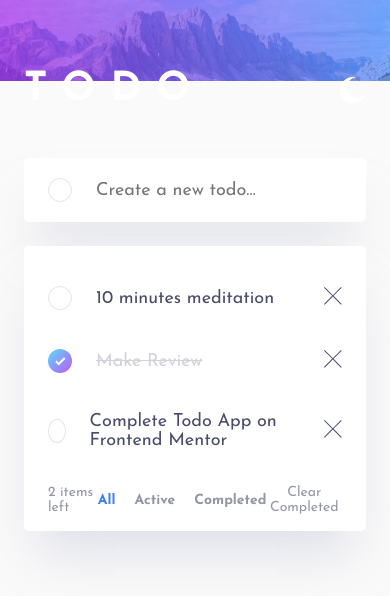
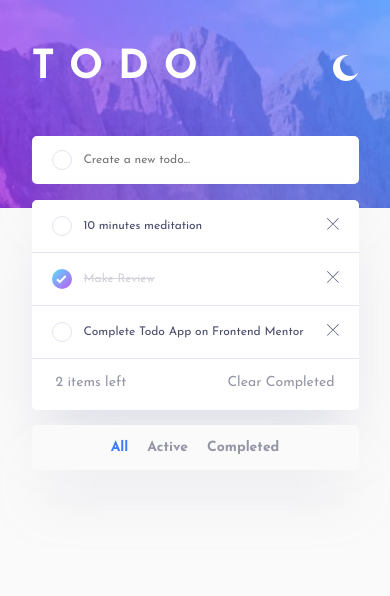
Before and after one commit to Anemoiaa/todo-app, a React (Create React App) app: page / in a window 390 px wide. Shown: the top 596 px of the page. Built offline with nearby package versions, Linux system fonts and the light colour scheme.

Commit message:
add responsive

```diff
--- a/src/App.js
+++ b/src/App.js
@@ -73,12 +73,20 @@ const Wrapper = styled.div`
     background-image: url(${props => props.theme.bgImg});
     background-repeat: no-repeat;
     background-size: contain;
+
+    @media (max-width: 480px) {
+        background-image: url(${props => props.theme.bgImgMb});
+    }
 `;
 
 const Container = styled.div`
     width: 100%;
     max-width: 540px;
     margin: 0 auto;
+
+    @media (max-width: 480px) {
+        max-width: 327px;
+    }
 `;
 
 export default App;
--- a/src/components/Header.jsx
+++ b/src/components/Header.jsx
@@ -32,6 +32,10 @@ const Head = styled.header`
     img {
        cursor: pointer;
     }
+
+    @media (max-width: 480px) {
+        padding-top: 48px;
+    }
 `;
 
 export default Header;
--- a/src/components/Todo.jsx
+++ b/src/components/Todo.jsx
@@ -21,6 +21,8 @@ const Container = styled.div`
     padding: 20px 24px 19px 24px;
     background-color: ${props => props.theme.todoBg};
     cursor: pointer;
+    border-bottom: 1px solid ${props => props.theme.border};
+
 
     &:hover > button:last-child {
         display: block;
@@ -35,7 +37,14 @@ const Container = styled.div`
         }
     }
 
-    @media (max-width: 768px) {
+    @media (max-width: 480px) {
+        padding: 16px 20px 16px 20px;
+
+        span {
+            margin-left: 12px;
+            font-size: 12px;
+        }
+
         &:hover > button:last-child {
         }
     }
--- a/src/components/TodoFilter.jsx
+++ b/src/components/TodoFilter.jsx
@@ -27,6 +27,7 @@ function TodoFilter({filterQuery, setFilterQuery, itemsLeft, clearCompleted,  ..
 }
 
 const Container = styled.div`
+    position: relative;
     display: flex;
     justify-content: space-between;
     align-items: center;
@@ -39,6 +40,17 @@ const List = styled.div`
     display: flex;
     justify-content: center;
     gap: 19px;
+
+    @media (max-width: 480px) {
+        position: absolute;
+        top: 66px;
+        right: 0;
+        left: 0;
+        padding: 15px 0px 15px 0px;
+        background-color: ${props => props.theme.bg};
+        border-radius: 5px;
+        box-shadow: ${props => props.theme.shadow };
+    }
 `;
 
 const ClearButton = styled.button`
--- a/src/components/TodoForm.jsx
+++ b/src/components/TodoForm.jsx
@@ -51,6 +51,16 @@ const Form = styled.form`
     input[type=text]:placeholder {
         color: ${props => props.theme.placeholder};
     }
+
+    @media (max-width: 480px) {
+        padding: 14px 20px 14px 20px;
+        font-size: 12px;
+        line-height: 1;
+
+        input[type=text] {
+            margin-left: 12px;
+        }
+    }
 `;
 
 export default TodoForm;
--- a/src/components/TodoList.jsx
+++ b/src/components/TodoList.jsx
@@ -22,8 +22,19 @@ function TodoList({ todos, ...props }) {
 
 const ListContiner = styled.div`
     max-height: 40vh;
-    overflow-y: auto;`
-;
+    overflow-y: auto;
+
+    div:first-child {
+        padding: 0px 24px 19px 24px;
+    }
+
+    @media (max-width: 480px) {
+        div:first-child {
+            padding: 0px 20px 16px 20px;
+        }
+    }
+
+`;
 
 const Container = styled.div`
     margin-top: 24px;
@@ -32,14 +43,10 @@ const Container = styled.div`
     box-shadow: ${props => props.theme.shadow };
     border-radius: 5px;
 
-    form div {
-        border-bottom: 1px solid ${props => props.theme.border};
+    @media (max-width: 480px) {
+        margin-top: 16px;
+        padding: 16px 0px 20px 0px;
     }
-
-    form div:first-child {
-        padding: 0px 24px 19px 24px;
-    }
-
 `;
 
 export default TodoList;
--- a/src/components/UI/Button/DeleteButton.jsx
+++ b/src/components/UI/Button/DeleteButton.jsx
@@ -19,7 +19,7 @@ const Button = styled.button`
     background none;
     cursor: pointer;
 
-    @media (max-width: 768px) {
+    @media (max-width: 480px) {
         display: block;
     }
 `;
@@ -27,6 +27,11 @@ const Button = styled.button`
 const Svg = styled.svg`
     width: 18px;
     height: 18px;
+
+    @media (max-width: 480px) {
+        width: 12px;
+        height: 12px;
+    }
 `;
 
 export default DeleteButton;
--- a/src/components/UI/Input/IsCompleteCheckbox.jsx
+++ b/src/components/UI/Input/IsCompleteCheckbox.jsx
@@ -26,6 +26,11 @@ const Label = styled.label`
         ? "background: linear-gradient(135deg, #55DDFF 0%, #C058F3 100%); border: none;"
         : `background-color: inherit; border: 1px solid ${props.theme.border};`
     }
+
+    @media (max-width: 480px) {
+        width: 20px;
+        height: 20px;
+    }
 `;
 
 const Input = styled.input`
--- a/src/themes.js
+++ b/src/themes.js
@@ -1,8 +1,11 @@
 import bgLight from "./assets/images/bg-desktop-light.jpg";
 import bgDrak from "./assets/images/bg-desktop-dark.jpg";
+import bgLightMobile from "./assets/images/bg-mobile-light.jpg";
+import bgDarkMobile from "./assets/images/bg-mobile-dark.jpg";
 
 export const darkTheme = {
     bgImg: bgDrak,
+    bgImgMb: bgDarkMobile,
     bg: "#171823",
     todoBg: "#25273D",
     border: "#393A4B",
@@ -17,6 +20,7 @@ export const darkTheme = {
 
 export const lightTheme = {
     bgImg: bgLight,
+    bgImgMb: bgLightMobile,
     bg: "#FAFAFA",
     todoBg: "#fff",
     border: "#E3E4F1",
@@ -28,5 +32,4 @@ export const lightTheme = {
     placeholder: "#9495A5",
     shadow: "0px 35px 50px -15px rgba(194, 195, 214, 0.5)",
 
-
 }
```
